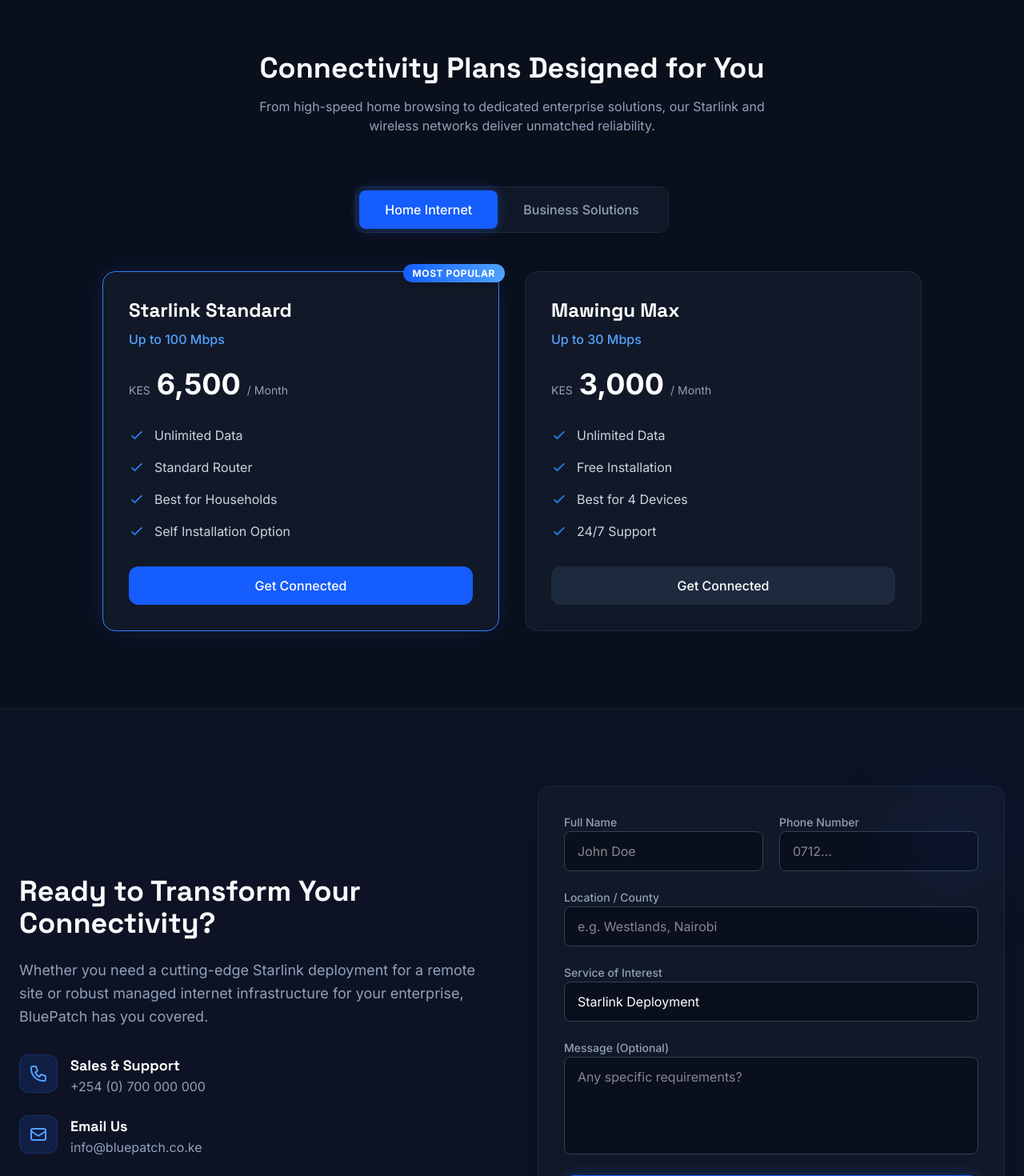
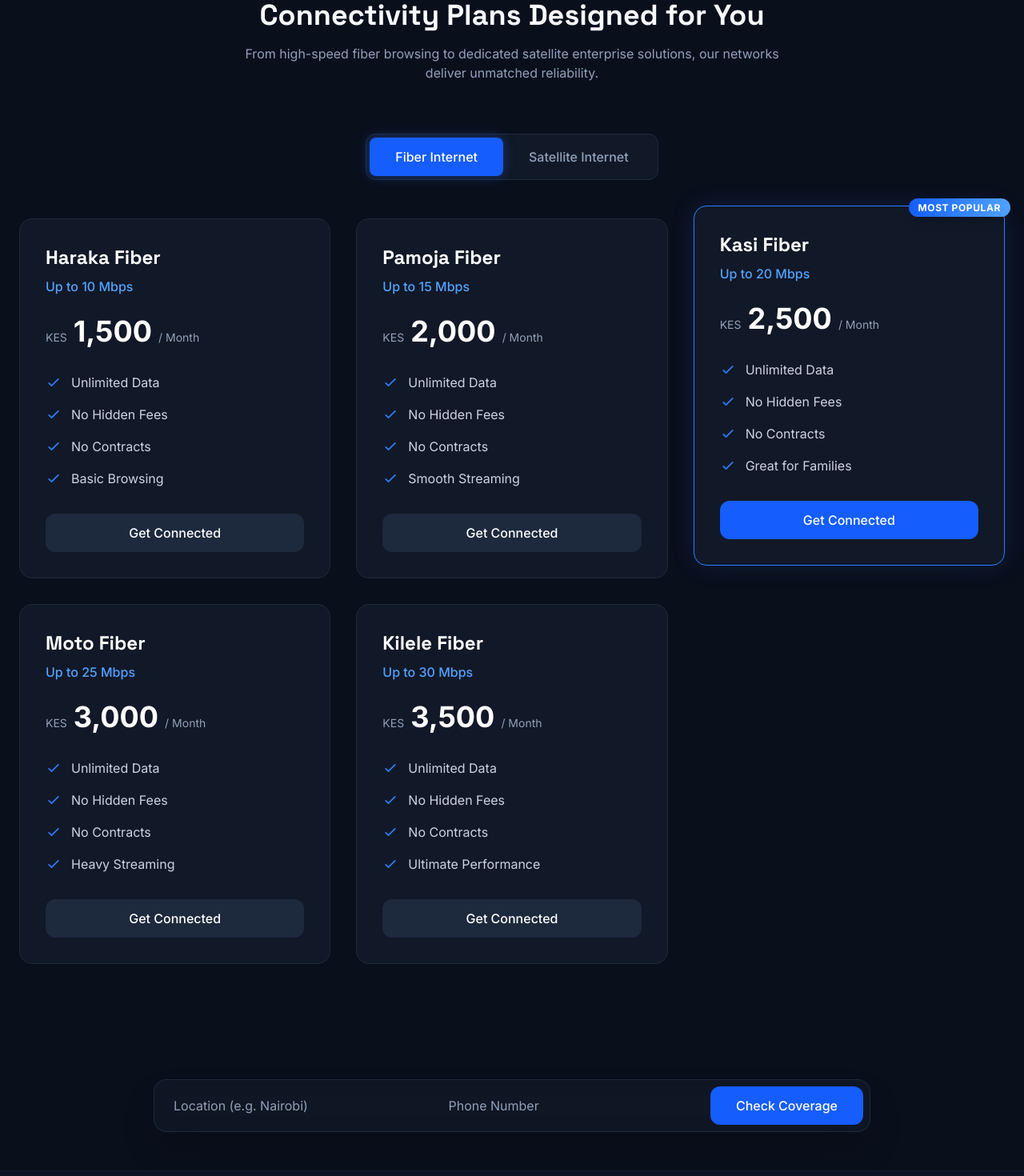
Before and after one commit to Andy-1580/bluepatch, a React (Vite) app: page / in a window 1280 px wide. Shown: the part 1300-2770 px from the top of the page at 80% size. Built offline with nearby package versions, Linux system fonts and the light colour scheme.

Commit message:
feat: finalize pricing packages, layout, and assets

```diff
--- a/src/App.jsx
+++ b/src/App.jsx
@@ -12,7 +12,19 @@
       <main>
         <Hero />
         <StatsGrid />
+
         <PricingMatrix />
+        <section className="py-12 bg-[#0a0f1c] relative z-20">
+          <div className="container mx-auto px-6 flex justify-center">
+            <form className="bg-[#111827]/80 backdrop-blur-md p-2 rounded-2xl border border-slate-700/50 flex flex-col sm:flex-row gap-2 w-full max-w-4xl shadow-2xl">
+              <input type="text" placeholder="Location (e.g. Nairobi)" className="bg-transparent border-none focus:ring-0 text-white placeholder-slate-400 px-4 py-3 flex-1" />
+              <input type="tel" placeholder="Phone Number" className="bg-transparent border-none focus:ring-0 text-white placeholder-slate-400 px-4 py-3 flex-1 border-t sm:border-t-0 sm:border-l border-slate-700/50" />
+              <button type="submit" className="bg-blue-600 hover:bg-blue-500 text-white font-medium px-8 py-3 rounded-xl transition-colors shrink-0">
+                Check Coverage
+              </button>
+            </form>
+          </div>
+        </section>
         <LeadForm />
       </main>
       <footer className="py-8 text-center text-slate-400 border-t border-slate-800">
--- a/src/components/Hero.jsx
+++ b/src/components/Hero.jsx
@@ -2,7 +2,7 @@
 
 const Hero = () => {
   return (
-    <div className="relative pt-32 pb-20 lg:pt-48 lg:pb-32 overflow-hidden">
+    <div id="about" className="relative pt-32 pb-20 lg:pt-48 lg:pb-32 overflow-hidden">
       {/* Background glow effects */}
       <div className="absolute top-1/4 left-1/4 w-96 h-96 bg-blue-600/20 rounded-full blur-[120px] pointer-events-none"></div>
       <div className="absolute bottom-0 right-1/4 w-96 h-96 bg-blue-400/10 rounded-full blur-[100px] pointer-events-none"></div>
@@ -21,19 +21,11 @@
               Experience the future of connectivity with our cutting-edge Starlink deployments, WiMAX, and dedicated enterprise solutions. Fast, reliable, and available across all 47 counties.
             </p>
 
-            {/* Quick Lead Bar */}
-            <form className="bg-[#111827]/80 backdrop-blur-md p-2 rounded-2xl border border-slate-700/50 flex flex-col sm:flex-row gap-2 max-w-xl shadow-2xl">
-              <input type="text" placeholder="Location (e.g. Nairobi)" className="bg-transparent border-none focus:ring-0 text-white placeholder-slate-400 px-4 py-3 flex-1" />
-              <input type="tel" placeholder="Phone Number" className="bg-transparent border-none focus:ring-0 text-white placeholder-slate-400 px-4 py-3 flex-1 border-t sm:border-t-0 sm:border-l border-slate-700/50" />
-              <button type="submit" className="bg-blue-600 hover:bg-blue-500 text-white font-medium px-6 py-3 rounded-xl transition-colors shrink-0">
-                Check Coverage
-              </button>
-            </form>
           </div>
 
           <div className="relative">
             <div className="absolute inset-0 bg-gradient-to-t from-[#0a0f1c] via-transparent to-transparent z-10"></div>
-            <img src="https://images.unsplash.com/photo-1620286828945-8f5539ab4ea0?auto=format&fit=crop&q=80" alt="Satellite Dish" className="rounded-2xl border border-slate-800 shadow-[0_0_50px_rgba(37,99,235,0.15)] relative z-0 object-cover w-full h-[500px]" />
+            <img src="/starlink-dish.jpg" alt="Starlink Dish" className="rounded-2xl border border-slate-800 shadow-[0_0_50px_rgba(37,99,235,0.15)] relative z-0 object-cover w-full h-[500px]" />
           </div>
         </div>
       </div>
--- a/src/components/LeadForm.jsx
+++ b/src/components/LeadForm.jsx
@@ -31,7 +31,8 @@
                 </div>
                 <div>
                   <h4 className="font-bold text-white text-lg">Sales & Support</h4>
-                  <p className="text-slate-400">+254 (0) 700 000 000</p>
+                  <p className="text-slate-400">0116 444 443</p>
+                  <p className="text-slate-400">sales@bluepatchventures.co.ke</p>
                 </div>
               </div>
 
@@ -43,7 +44,8 @@
                 </div>
                 <div>
                   <h4 className="font-bold text-white text-lg">Email Us</h4>
-                  <p className="text-slate-400">info@bluepatch.co.ke</p>
+                  <p className="text-slate-400">bluepatchventuresltd@gmail.com</p>
+                  <p className="text-slate-400">support@bluepatchventures.co.ke</p>
                 </div>
               </div>
             </div>
--- a/src/components/Navbar.jsx
+++ b/src/components/Navbar.jsx
@@ -24,17 +24,12 @@
         </div>
 
         <div className="hidden md:flex items-center gap-8">
+          <a href="#about" className="text-sm font-medium hover:text-blue-400 transition-colors">About Us</a>
           <a href="#services" className="text-sm font-medium hover:text-blue-400 transition-colors">Services</a>
-          <a href="#starlink" className="text-sm font-medium hover:text-blue-400 transition-colors">Starlink Solutions</a>
-          <a href="#about" className="text-sm font-medium hover:text-blue-400 transition-colors">About Us</a>
-          <a href="#contact" className="text-sm font-medium hover:text-blue-400 transition-colors">Contact</a>
+          <a href="#contact" className="text-sm font-medium hover:text-blue-400 transition-colors">Get Connected</a>
         </div>
 
-        <div>
-          <a href="#contact" className="px-6 py-2.5 rounded-full bg-blue-600 hover:bg-blue-500 text-white text-sm font-medium transition-all shadow-[0_0_15px_rgba(37,99,235,0.4)] hover:shadow-[0_0_25px_rgba(37,99,235,0.6)]">
-            Get Connected
-          </a>
-        </div>
+
       </div>
     </nav>
   );
--- a/src/components/PricingMatrix.jsx
+++ b/src/components/PricingMatrix.jsx
@@ -1,47 +1,52 @@
 import React, { useState } from 'react';
 
 const plans = {
-  home: [
-    { name: 'Starlink Standard', speed: 'Up to 100 Mbps', price: '6,500', features: ['Unlimited Data', 'Standard Router', 'Best for Households', 'Self Installation Option'], recommended: true },
-    { name: 'Mawingu Max', speed: 'Up to 30 Mbps', price: '3,000', features: ['Unlimited Data', 'Free Installation', 'Best for 4 Devices', '24/7 Support'], recommended: false },
+  fiber: [
+    { name: 'Haraka Fiber', speed: 'Up to 10 Mbps', price: '1,500', features: ['Unlimited Data', 'No Hidden Fees', 'No Contracts', 'Basic Browsing'], recommended: false },
+    { name: 'Pamoja Fiber', speed: 'Up to 15 Mbps', price: '2,000', features: ['Unlimited Data', 'No Hidden Fees', 'No Contracts', 'Smooth Streaming'], recommended: false },
+    { name: 'Kasi Fiber', speed: 'Up to 20 Mbps', price: '2,500', features: ['Unlimited Data', 'No Hidden Fees', 'No Contracts', 'Great for Families'], recommended: true },
+    { name: 'Moto Fiber', speed: 'Up to 25 Mbps', price: '3,000', features: ['Unlimited Data', 'No Hidden Fees', 'No Contracts', 'Heavy Streaming'], recommended: false },
+    { name: 'Kilele Fiber', speed: 'Up to 30 Mbps', price: '3,500', features: ['Unlimited Data', 'No Hidden Fees', 'No Contracts', 'Ultimate Performance'], recommended: false },
   ],
-  business: [
-    { name: 'Starlink Business', speed: 'Up to 220 Mbps', price: '14,000', features: ['Priority Support', 'High Performance Router', 'Static IP Available', 'Uninterrupted Operations'], recommended: true },
-    { name: 'Enterprise Fixed Site', speed: 'Custom', price: 'Custom', features: ['SLA Guaranteed', 'Managed Firewall', 'Dedicated Bandwidth', 'Bespoke Solution'], recommended: false },
+  satellite: [
+    { name: 'Mwanzo Satellite', speed: '50GB Data Limit', price: '1,800', features: ['Starlink Connectivity', 'Best for Backup', 'High Speed', 'Managed Support'], recommended: false },
+    { name: 'Nyumbani Satellite', speed: 'Unlimited', price: '7,000', features: ['Starlink Connectivity', 'Standard Router', 'Best for Households', 'Self Installation Option'], recommended: true },
+    { name: 'Biashara Satellite', speed: '40GB Priority', price: '8,500', features: ['Starlink Connectivity', 'Priority Support', 'High Performance Router', 'Static IP Available'], recommended: false },
+    { name: 'Ushindi Satellite', speed: '1TB Priority', price: '14,072', features: ['Starlink Connectivity', 'Priority Support', 'Uninterrupted Operations', 'Enterprise Grade'], recommended: false },
   ]
 };
 
 const PricingMatrix = () => {
-  const [activeTab, setActiveTab] = useState('home');
+  const [activeTab, setActiveTab] = useState('fiber');
 
   return (
     <section id="services" className="py-24 relative">
       <div className="container mx-auto px-6">
         <div className="text-center mb-16">
           <h2 className="text-3xl md:text-4xl font-bold font-heading mb-4">Connectivity Plans Designed for You</h2>
-          <p className="text-slate-400 max-w-2xl mx-auto">From high-speed home browsing to dedicated enterprise solutions, our Starlink and wireless networks deliver unmatched reliability.</p>
+          <p className="text-slate-400 max-w-2xl mx-auto">From high-speed fiber browsing to dedicated satellite enterprise solutions, our networks deliver unmatched reliability.</p>
         </div>
 
         <div className="flex justify-center mb-12">
           <div className="bg-[#111827] p-1 rounded-xl border border-slate-800 inline-flex">
             <button
-              onClick={() => setActiveTab('home')}
-              className={`px-8 py-3 rounded-lg font-medium transition-all ${activeTab === 'home' ? 'bg-blue-600 text-white shadow-[0_0_15px_rgba(37,99,235,0.4)]' : 'text-slate-400 hover:text-white'}`}
+              onClick={() => setActiveTab('fiber')}
+              className={`px-8 py-3 rounded-lg font-medium transition-all ${activeTab === 'fiber' ? 'bg-blue-600 text-white shadow-[0_0_15px_rgba(37,99,235,0.4)]' : 'text-slate-400 hover:text-white'}`}
             >
-              Home Internet
+              Fiber Internet
             </button>
             <button
-              onClick={() => setActiveTab('business')}
-              className={`px-8 py-3 rounded-lg font-medium transition-all ${activeTab === 'business' ? 'bg-blue-600 text-white shadow-[0_0_15px_rgba(37,99,235,0.4)]' : 'text-slate-400 hover:text-white'}`}
+              onClick={() => setActiveTab('satellite')}
+              className={`px-8 py-3 rounded-lg font-medium transition-all ${activeTab === 'satellite' ? 'bg-blue-600 text-white shadow-[0_0_15px_rgba(37,99,235,0.4)]' : 'text-slate-400 hover:text-white'}`}
             >
-              Business Solutions
+              Satellite Internet
             </button>
           </div>
         </div>
 
-        <div className="grid md:grid-cols-2 gap-8 max-w-5xl mx-auto">
+        <div className="grid md:grid-cols-2 lg:grid-cols-3 gap-8 max-w-7xl mx-auto justify-center">
           {plans[activeTab].map((plan, idx) => (
-            <div key={idx} className={`relative bg-[#111827] rounded-2xl border ${plan.recommended ? 'border-blue-500 shadow-[0_0_30px_rgba(37,99,235,0.15)]' : 'border-slate-800'} p-8 hover:-translate-y-1 transition-transform duration-300`}>
+            <div key={idx} className={`relative bg-[#111827] rounded-2xl border ${plan.recommended ? 'border-blue-500 shadow-[0_0_30px_rgba(37,99,235,0.15)] md:-translate-y-4' : 'border-slate-800'} p-8 hover:-translate-y-1 transition-transform duration-300 flex flex-col`}>
               {plan.recommended && (
                 <div className="absolute top-0 right-0 transform translate-x-2 -translate-y-3">
                   <span className="bg-gradient-to-r from-blue-600 to-blue-400 text-white text-xs font-bold uppercase tracking-wider py-1 px-3 rounded-full shadow-lg">Most Popular</span>
@@ -57,7 +62,7 @@
                 <span className="text-sm text-slate-400">/ Month</span>
               </div>
 
-              <ul className="space-y-4 mb-8">
+              <ul className="space-y-4 mb-8 flex-1">
                 {plan.features.map((feature, fIdx) => (
                   <li key={fIdx} className="flex items-center text-slate-300">
                     <svg className="w-5 h-5 text-blue-500 mr-3 shrink-0" fill="none" stroke="currentColor" viewBox="0 0 24 24">
@@ -68,7 +73,7 @@
                 ))}
               </ul>
 
-              <button className={`w-full py-3 rounded-xl font-medium transition-colors ${plan.recommended ? 'bg-blue-600 hover:bg-blue-500 text-white' : 'bg-slate-800 hover:bg-slate-700 text-white'}`}>
+              <button className={`w-full py-3 mt-auto rounded-xl font-medium transition-colors ${plan.recommended ? 'bg-blue-600 hover:bg-blue-500 text-white' : 'bg-slate-800 hover:bg-slate-700 text-white'}`}>
                 Get Connected
               </button>
             </div>
```
Also changed, not shown: public/starlink-dish.jpg (added), public/starlink-satellite.jpg (added).
